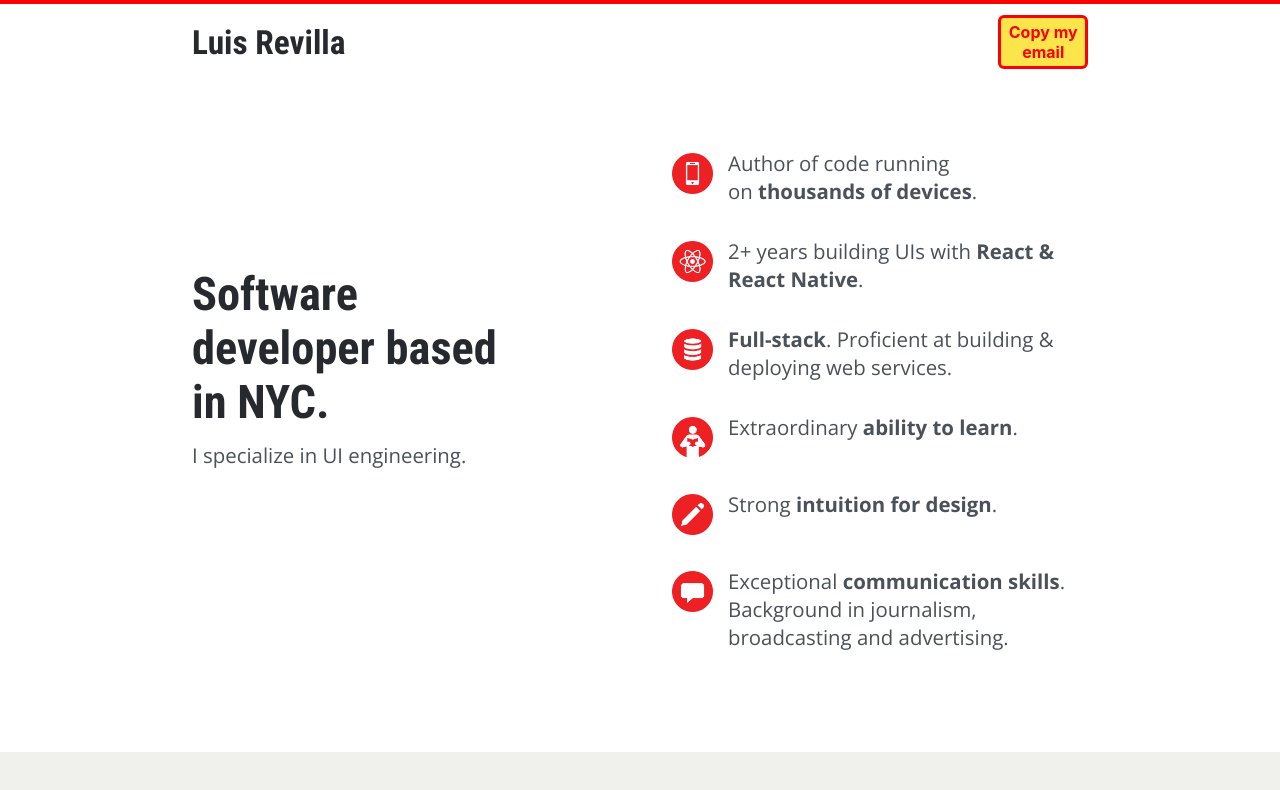
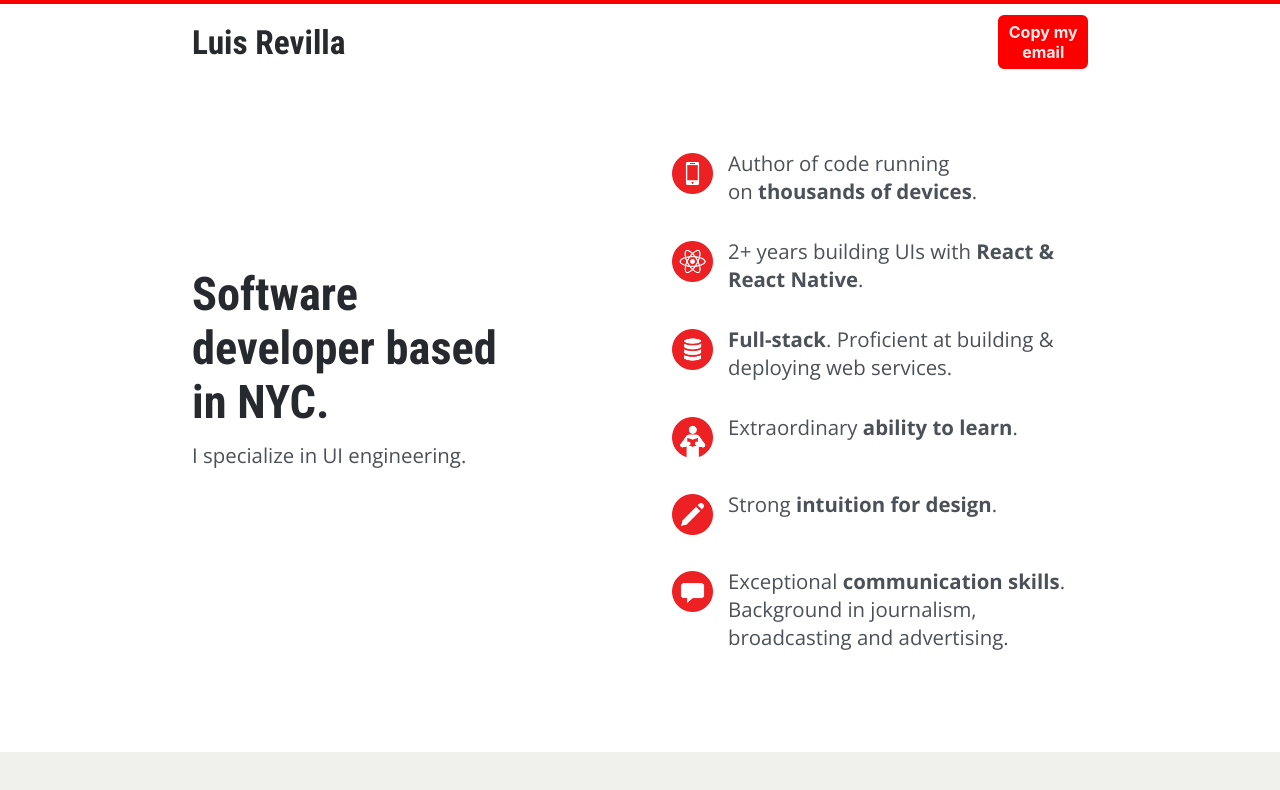
Before and after one commit to LuisRevillaM/personal-site, a React (Create React App) app: page / in a window 1280 px wide. Shown: the top 790 px of the page. Built offline with nearby package versions, Linux system fonts and the light colour scheme.

Commit message:
new base styles for action button

```diff
--- a/src/Footer/Footer.css
+++ b/src/Footer/Footer.css
@@ -93,6 +93,10 @@ height: 10px;}
   }
 }
 
+.copy-btn:focus {
+  background-color: #fcd
+}
+
 
 @media screen and (min-width: 1000px) {
 .copy-btn {
--- a/src/Header/Header.css
+++ b/src/Header/Header.css
@@ -22,8 +22,8 @@
 }
 
 .copy-btn {
-  background-color: rgba(252, 223, 29, 0.8);
-  color: #fc0000;
+  background-color: #fc0000;
+  color: #ffeded;
   display: flex;
   border-radius: 6px;
   align-items: center;
@@ -40,11 +40,7 @@
   text-decoration: none;
 }
 
-/*.copy-btn:focus {
 
-    color: #fc0000;
-    background-color: rgba(252, 223, 29, 0.8);
-}*/
 .copy-btn div {
   text-align: center;
   width: 100%;
@@ -57,12 +53,7 @@ font-weight: bold;
     background-color: #FC0000;
 }
 
-.copy-btn:hover {
-  color: hsl(0,0%,100%, 0.9);
-  background-color: #FC0000;
 
-
-}
 
 
 @media screen and (max-width: 880px) {
```
Also changed, not shown: src/commits.json (+1 -1 lines).
